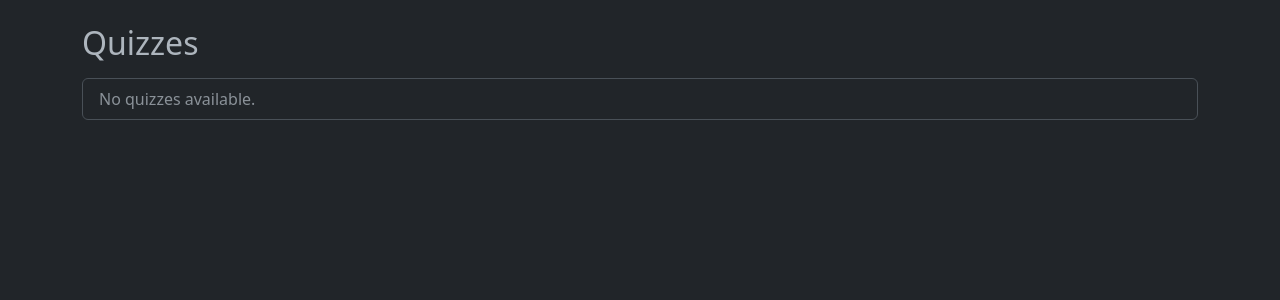
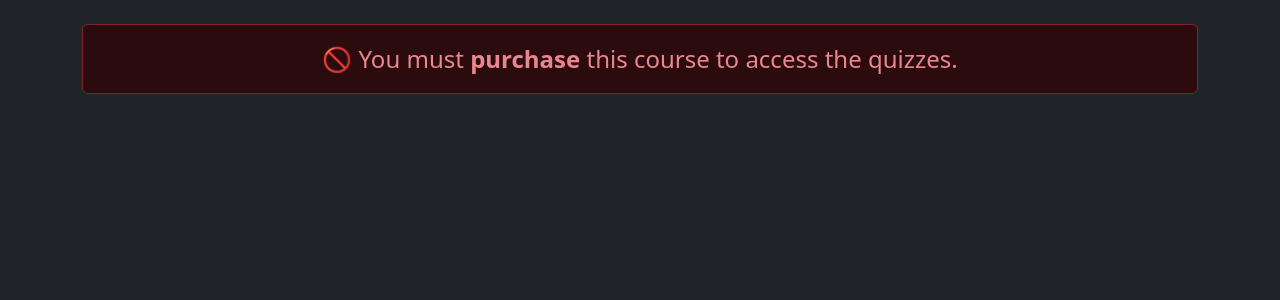
Before and after one commit to bhanu-katoch/lms-django, a Django app: template lms/courses/templates/courses/course_content.html in a window 1280 px wide. Shown: the part 56-356 px from the top of the page. Run offline with Django 5.2, Linux system fonts and the light colour scheme; the template is opened without the code that fills it, so the values that code supplies are empty.

Commit message:
protect unauthorised route access for quizes by students who have not paid

```diff
--- a/lms/courses/templates/courses/course_content.html
+++ b/lms/courses/templates/courses/course_content.html
@@ -1,9 +1,11 @@
 {% extends "base.html" %}
+{% load custom_filters %}
+
 {% block content %}
-{% load custom_filters %}
     <h2 class="fs-2">{{ course.title }}</h2>
     <p class="fs-6">{{ course.description }}</p>
 
+    {% if authorized %}
         <h4 class="mb-3 fs-2">Quizzes</h4>
         <ul class="list-group">
             {% for quiz in quizzes %}
@@ -17,32 +19,24 @@
                 <li class="list-group-item text-muted">No quizzes available.</li>
             {% endfor %}
         </ul>
+    {% else %}
+        <div class="alert alert-danger mt-4 fs-4 text-center" role="alert">
+            🚫 You must <strong>purchase</strong> this course to access the quizzes.
+        </div>
+    {% endif %}
+
     <style>
-    .course-card{
-         /* Default background */
+        .course-card {
             color: rgba(0, 123, 255, 0.7);
             background-color: rgba(42, 45, 50, 0.7);
-        border: 2px solid rgba(0, 123, 255, 0.7); /* Blue border */
+            border: 2px solid rgba(0, 123, 255, 0.7);
             border-radius: 8px;
             transition: transform 0.2s ease, box-shadow 0.2s ease, border 0.2s ease;
-
         }
-    .course-card:hover{
+        .course-card:hover {
             background-color: rgba(0, 123, 255, 0.7);
             box-shadow: 0 0 1px rgba(0, 123, 255, 0.7);
             transform: scale(1.01);
         }
-
     </style>
-
-    {% comment %} <h4 class="mt-4">Assignments</h4>
-    <ul class="list-group">
-        {% for assignment in course.assignments.all %}
-            <li class="list-group-item">
-                {{ assignment.title }} - <a href="{{ assignment.file.url }}" class="btn btn-primary btn-sm">Download</a>
-            </li>
-        {% empty %}
-            <li class="list-group-item text-muted">No assignments available.</li>
-        {% endfor %}
-    </ul> {% endcomment %}
 {% endblock %}
```
Also changed, not shown: lms/courses/views.py (+9 -3 lines). Lines whose indentation alone changed are shown as unchanged.
